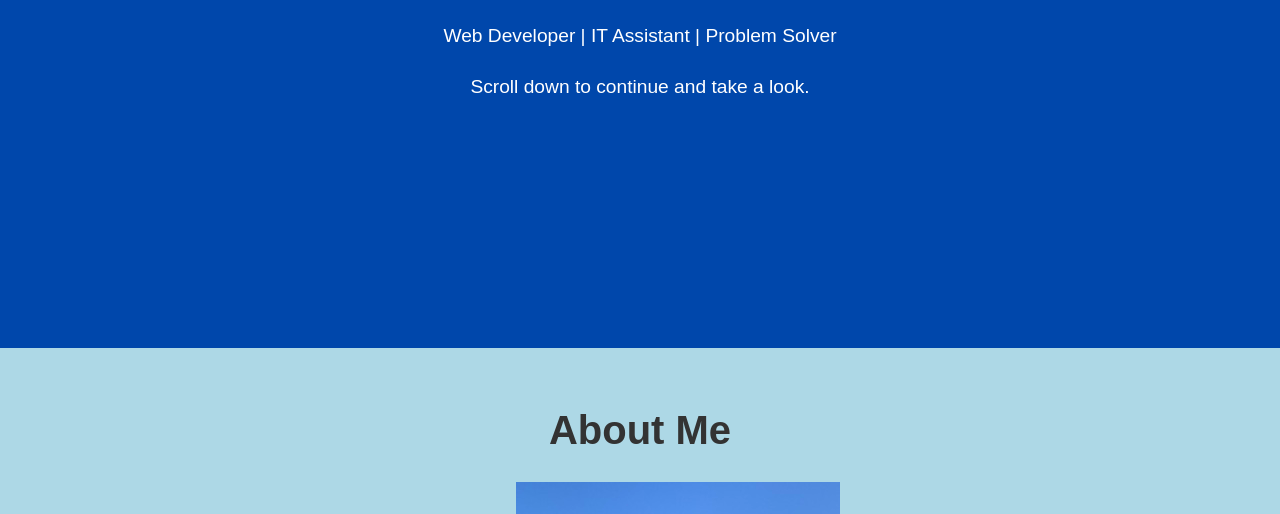
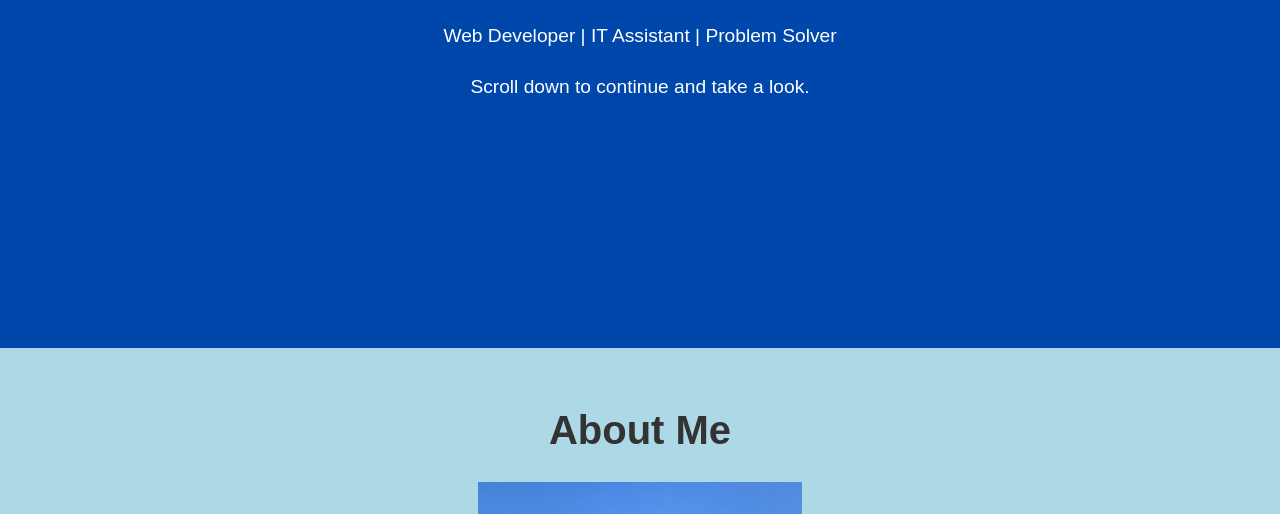
Before and after one commit to ericc2297/ericc.github.io, a plain HTML site: page index.html in a window 1280 px wide. Shown: the part 370-884 px from the top of the page. Drawn offline with Linux system fonts and the light colour scheme.

Commit message:
Update styles.css

```diff
--- a/styles.css
+++ b/styles.css
@@ -91,9 +91,6 @@ nav .nav-links a:hover{
 
 .profile{
     float: center;
-    height: 30px;
-    max-width: 20%;
-    display: inline-block;
     margins: auto;
     border-radius: 10px;
 }
```
